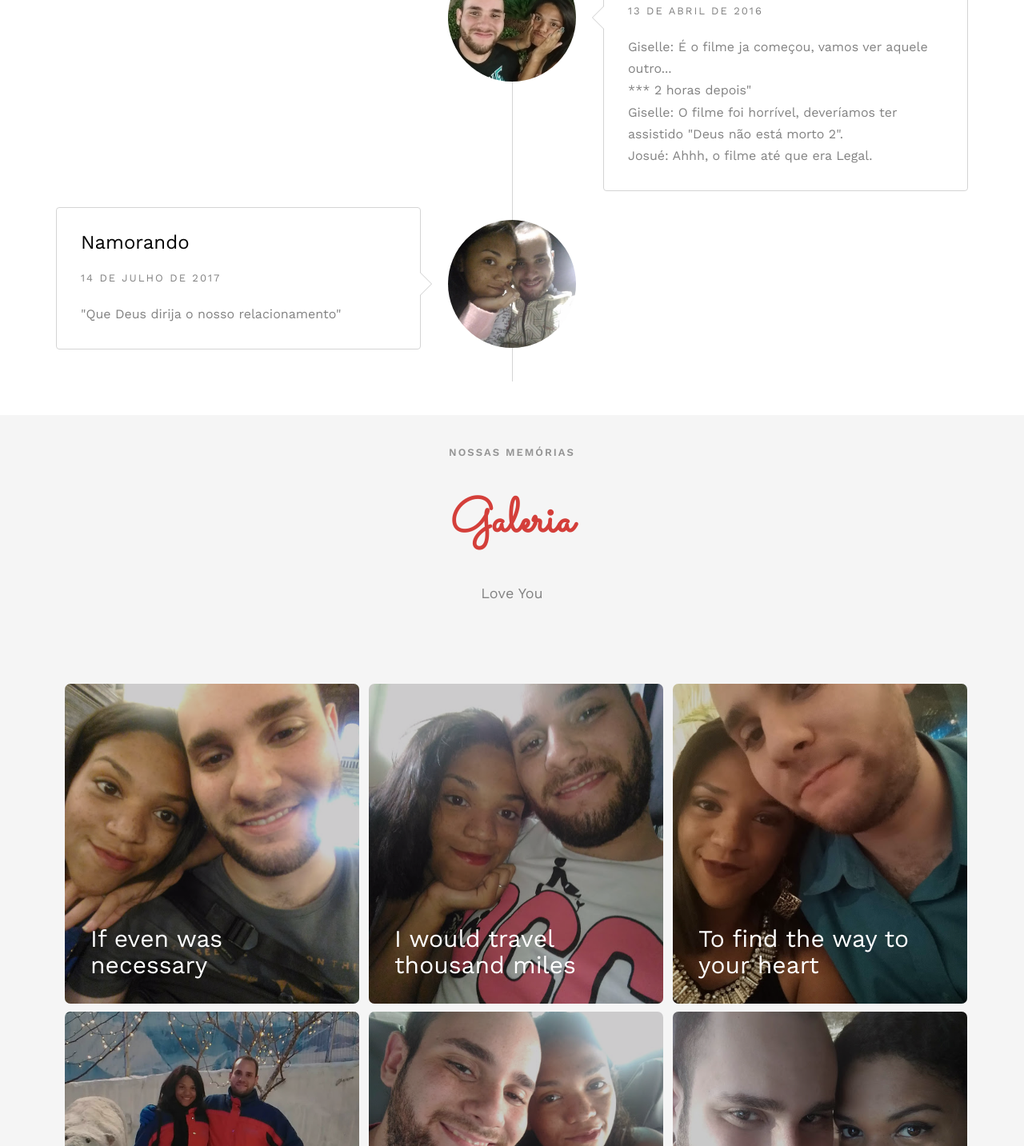
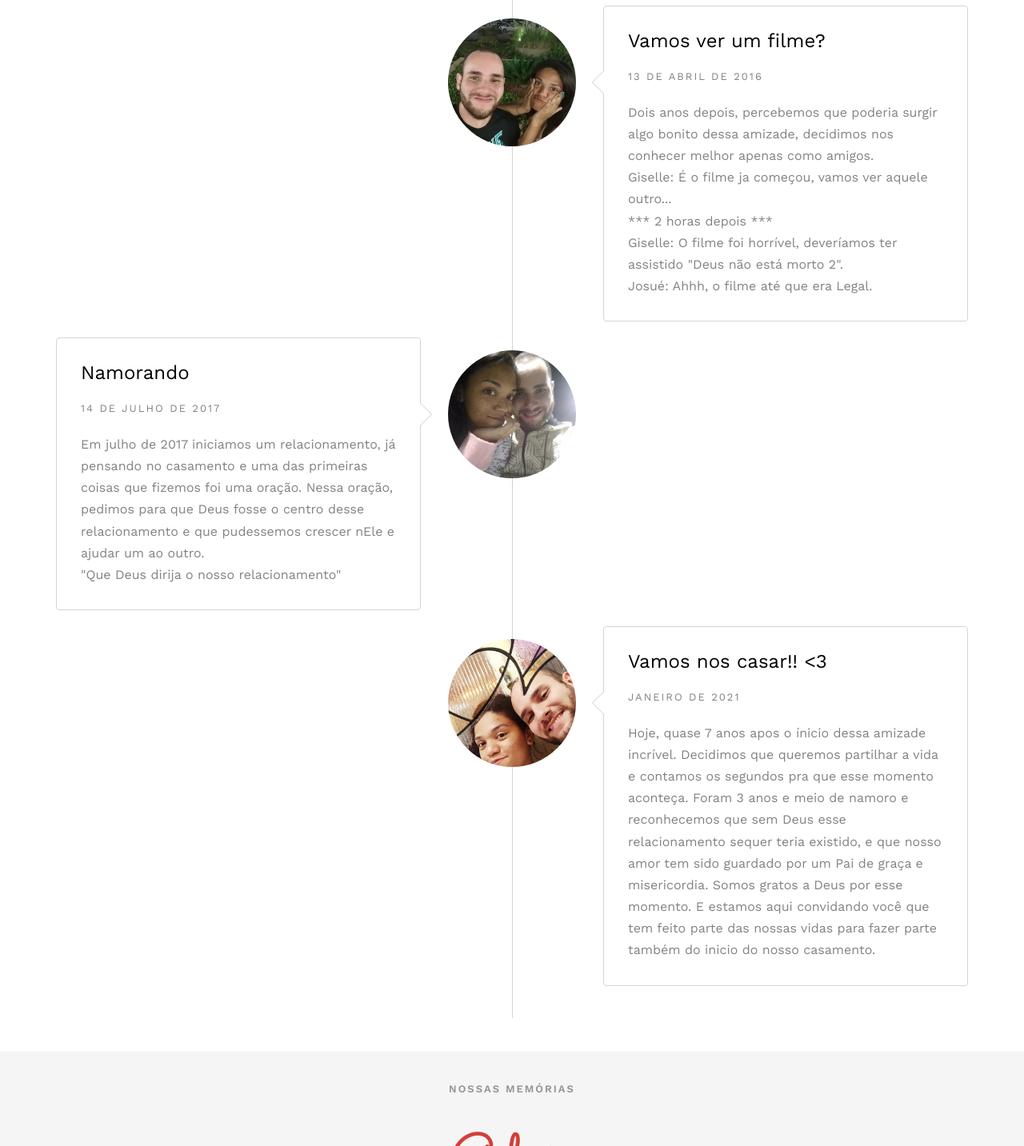
Before and after one commit to gisellenrosa/JosueeGiselle, a plain HTML site: page index.html in a window 1280 px wide. Shown: the part 3254-4687 px from the top of the page at 80% size. Drawn offline with nearby package versions, Linux system fonts and the light colour scheme; files whose address does not match are found by name.

Commit message:
Alteração em Nossa historia

```diff
--- a/index.html
+++ b/index.html
@@ -179,7 +179,10 @@
 									<span class="date">26 de Abril de 2014</span>
 								</div>
 								<div class="timeline-body">
-									<p> "Esse é o Josué"<br>
+									<p> Nos conhecemos na igreja
+										em um culto de formatura em piedade.<br>
+										Fomos apresentados por uma amiga em comum: <br>
+									 "Esse é o Josué"<br>
 										Giselle: Josué? <br>
 										Josué: É...<br>
 										Giselle: E aí, como foi derrubar as muralhas de Jericó?<br>
@@ -196,8 +199,10 @@
 									<span class="date">13 de Abril de 2016</span>
 								</div>
 								<div class="timeline-body">
-									<p> Giselle: É o filme ja começou, vamos ver aquele outro...<br>
-										*** 2 horas depois"<br>
+									<p> Dois anos depois, percebemos que poderia surgir algo bonito dessa amizade,
+										decidimos nos conhecer melhor apenas como amigos. <br>
+										Giselle: É o filme ja começou, vamos ver aquele outro...<br>
+										*** 2 horas depois ***<br>
 										Giselle: O filme foi horrível, deveríamos ter assistido "Deus não está morto 2". <br>
 										Josué: Ahhh, o filme até que era Legal.
 									</p>
@@ -212,7 +217,27 @@
 									<span class="date">14 de Julho de 2017</span>
 								</div>
 								<div class="timeline-body">
-									<p> "Que Deus dirija o nosso relacionamento" </p>
+									<p> Em julho de 2017 iniciamos um relacionamento, já pensando no casamento e uma das primeiras coisas que fizemos foi uma oração.
+										Nessa oração, pedimos para que Deus fosse o centro desse relacionamento e que pudessemos crescer nEle e ajudar um ao outro.<br>
+										"Que Deus dirija o nosso relacionamento" </p>
+								</div>
+							</div>
+						</li>
+						<li class="timeline-inverted animate-box">
+							<div class="timeline-badge" style="background-image:url(images/b4.jpg)"></div>
+							<div class="timeline-panel">
+								<div class="timeline-heading">
+									<h3 class="timeline-title">Vamos nos casar!! <3 </h3>
+									<span class="date">Janeiro de 2021</span>
+								</div>
+								<div class="timeline-body">
+									<p> Hoje, quase 7 anos apos o ínicio dessa amizade incrível.
+                                       Decidimos que queremos partilhar a vida e contamos os segundos pra que esse momento aconteça.
+										Foram 3 anos e meio de namoro e reconhecemos que sem Deus esse relacionamento sequer teria existido, e que nosso amor tem sido guardado por um Pai de graça e misericordia.
+										Somos gratos a Deus por esse momento.
+										E estamos aqui convidando você que tem feito parte das nossas vidas para fazer parte também do inicio do nosso casamento.
+
+									</p>
 								</div>
 							</div>
 						</li>
```
Also changed, not shown: images/b4.jpg (added).
